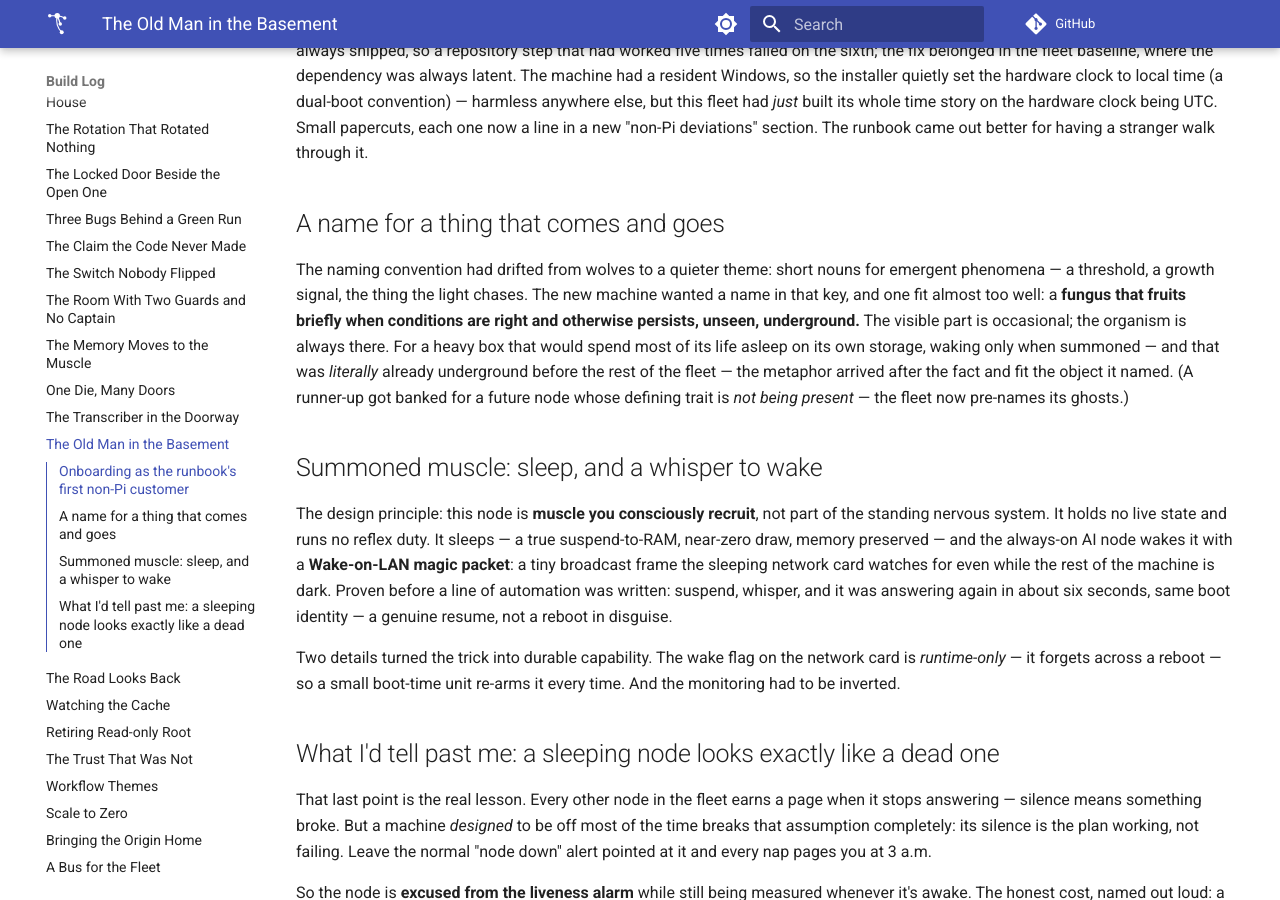
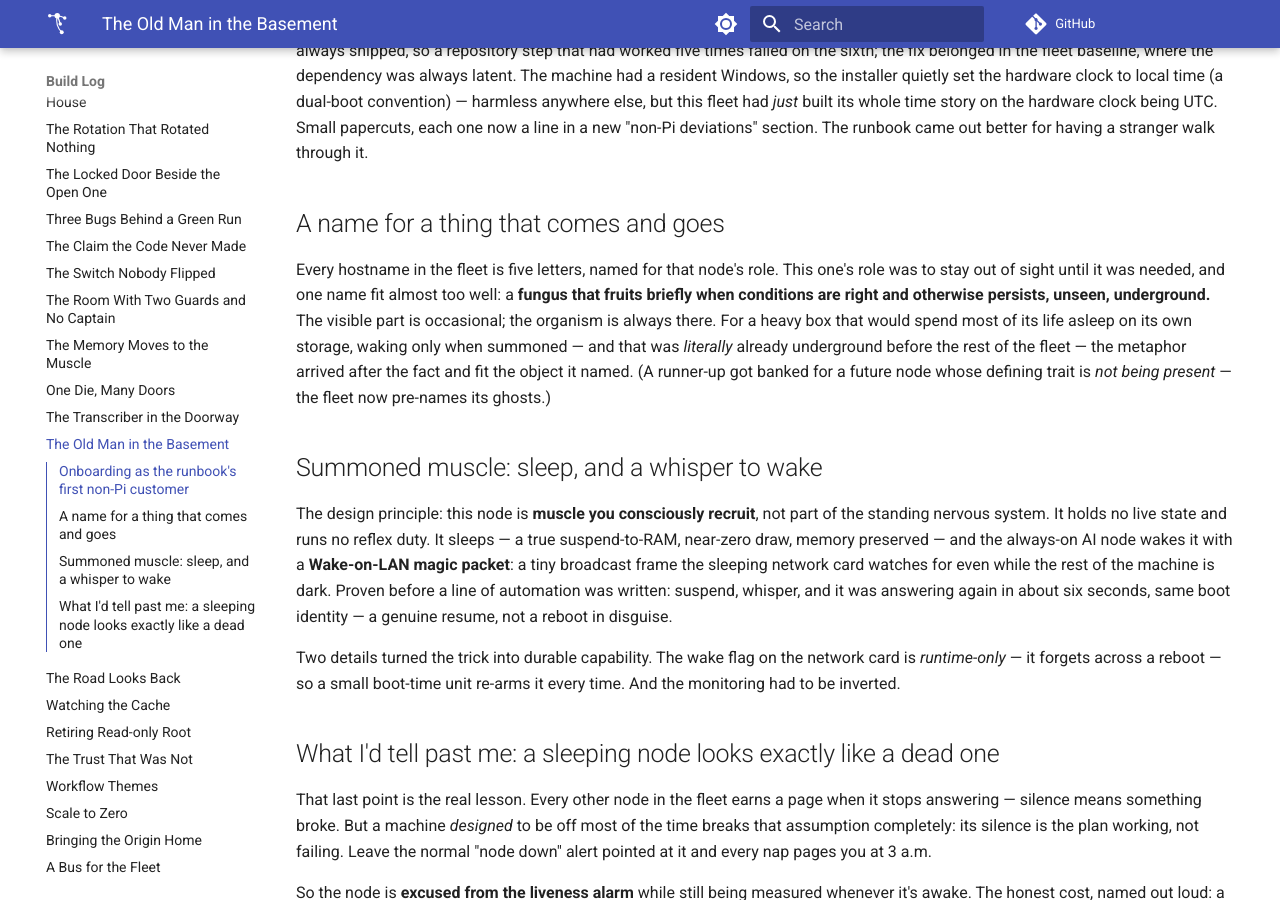
Before and after one commit to Caleb-Wrobel/fangs-doc, an MkDocs documentation site: the page built from docs/log/2026-07-morel-wake-work-sleep.md, in a window 1280 px wide and 900 px high, scrolled down 476 px. Built offline with MkDocs 1.6.1 and Material for MkDocs 9.7.7, drawn with Linux system fonts in a browser that asks for light colours; comment, search, counter and statistics services are not loaded.

Commit message:
the names never howled / a guess, copied page to page / now each names its work
Early on, the docs guessed a wolf theme from how a couple of hostnames looked,
and the guess got copied forward into the front door, the AI orientation page,
the contributing guide and three log entries. It was never the convention. The
convention is five letters, each named for that node's role; skoll is the only
wolf, and it's a wolf because of what it does.

Removed rather than denied: "a small wolf-themed homelab" is now just a small
homelab, "the wolf hostnames" are the hostnames. Wording like "not wolf-themed"
would suggest a theme being hidden.

The morel entry claimed the convention had "drifted from wolves to a quieter
theme", which described neither a drift nor a theme. Its opening now states the
convention, and the explanation that follows stays: a morel fruits when
conditions are right and otherwise waits underground, as the box sleeps until
it's summoned. That's the role, and the right way to explain a name.

The two "cried wolf" headings are idioms and stay. grep -rni wolf now finds only
those. Strict build clean; diff scanned against #1's rules.

Closes #3.

---
a theme no one chose
read into five-letter names
the role was the name

Co-Authored-By: Claude Opus 5.5 <noreply@anthropic.com>

```diff
--- a/docs/log/2026-07-morel-wake-work-sleep.md
+++ b/docs/log/2026-07-morel-wake-work-sleep.md
@@ -22,9 +22,8 @@ through it.
 
 ## A name for a thing that comes and goes
 
-The naming convention had drifted from wolves to a quieter theme: short nouns for emergent
-phenomena — a threshold, a growth signal, the thing the light chases. The new machine wanted a name
-in that key, and one fit almost too well: a **fungus that fruits briefly when conditions are right
+Every hostname in the fleet is five letters, named for that node's role. This one's role was to
+stay out of sight until it was needed, and one name fit almost too well: a **fungus that fruits briefly when conditions are right
 and otherwise persists, unseen, underground.** The visible part is occasional; the organism is
 always there. For a heavy box that would spend most of its life asleep on its own storage, waking
 only when summoned — and that was *literally* already underground before the rest of the fleet — the
```
Also changed, not shown: README.md (+1 -1 lines), docs/CONTRIBUTING.md (+1 -1 lines), docs/context.md (+2 -2 lines), docs/index.md (+1 -1 lines), docs/log/2026-06-feature-workflow.md (+1 -1 lines), docs/log/2026-07-zeek-flow-visibility.md (+1 -1 lines).
